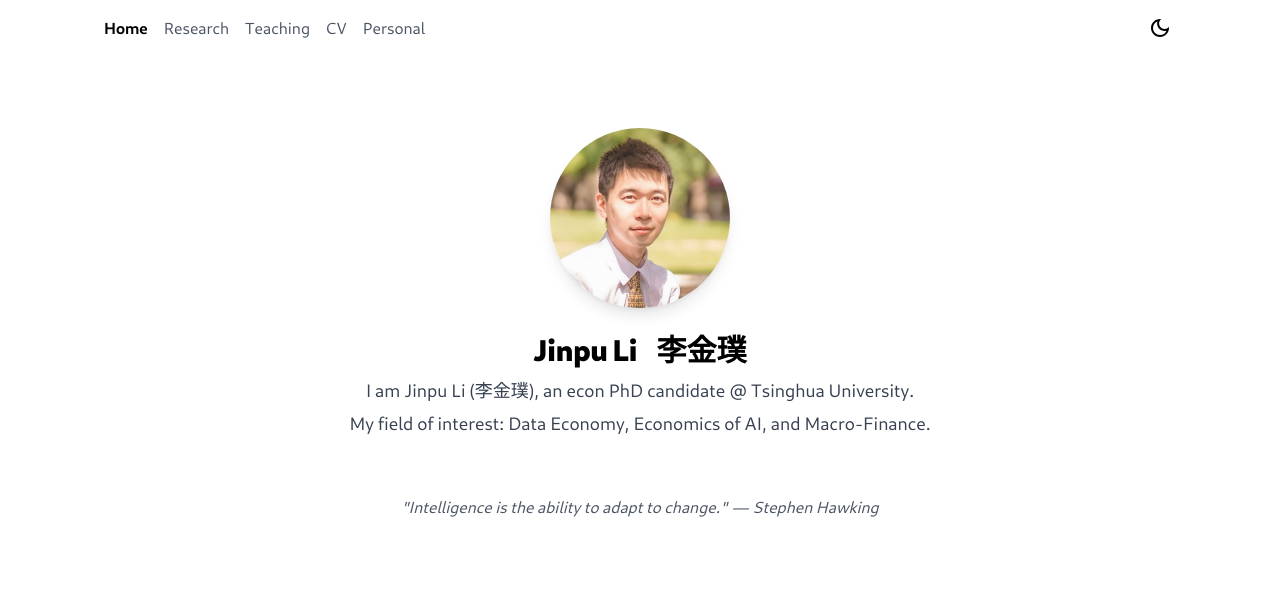
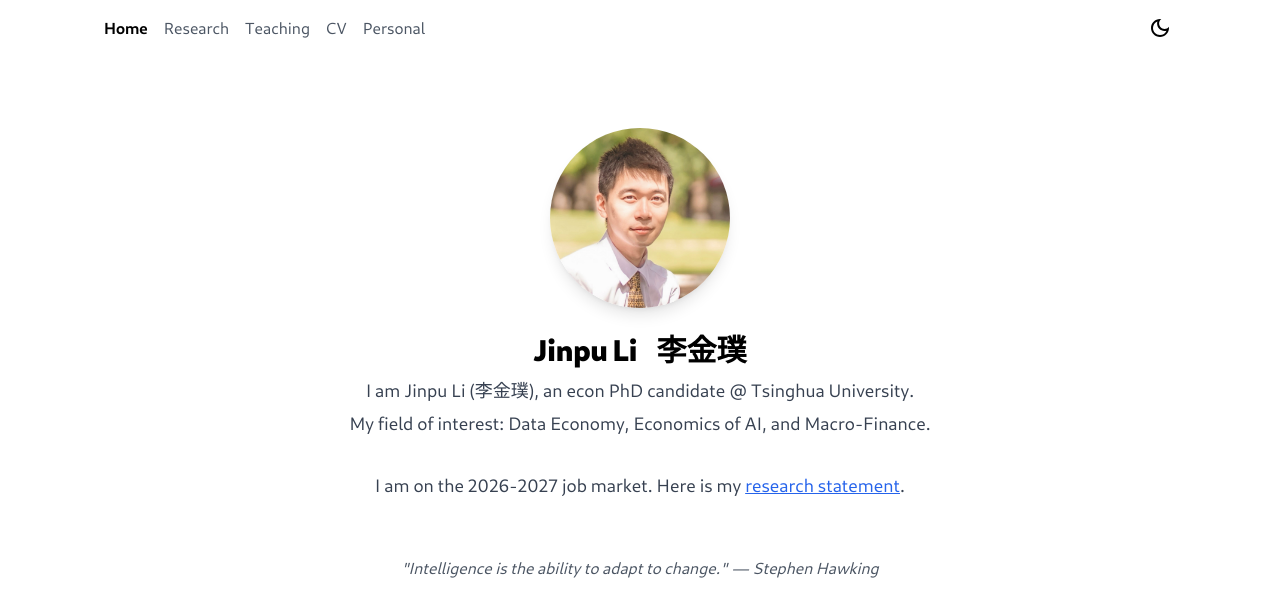
Before and after one commit to lijinpu/lijinpu.github.io, a Next.js app: page / in a window 1280 px wide. Shown: the top 616 px of the page. Built offline with nearby package versions, Linux system fonts and the light colour scheme.

Commit message:
auto update

```diff
--- a/pages/cv.tsx
+++ b/pages/cv.tsx
@@ -154,7 +154,13 @@ export default function CV({ lastUpdateISO }: InferGetStaticPropsType<typeof get
 </a>
     </li>
     <li>
-        The Supply of Patience: Population Growth and Bubble Capacity (with Yi Dong, Dongzhou Mei, and Zhenyang Xu).
+        The Supply of Patience: Population Growth and Bubble Capacity (with Yi Dong, Dongzhou Mei, and Zhenyang Xu). <a
+  href=" https://papers.ssrn.com/sol3/papers.cfm?abstract_id=7601580"
+  target="_blank"
+  rel="noopener noreferrer"
+>
+  [SSRN link]
+    </a>
     </li>
     <li>
         AI Wave, Collaborative Network, and Firm Markups (with Feng Dong, Haoning Sun, and Guang Yang).
--- a/pages/index.tsx
+++ b/pages/index.tsx
@@ -26,6 +26,18 @@ export default function Home() {
       <p className="text-lg text-gray-700 dark:text-gray-300 max-w-2xl leading-relaxed mb-8">
         My field of interest: Data Economy, Economics of AI, and Macro-Finance.
       </p>
+      <p className="text-lg text-gray-700 dark:text-gray-300 max-w-2xl leading-relaxed mb-8">
+  I am on the 2026-2027 job market.
+  {" "}Here is my{" "}
+  <a
+    href="https://cloud.tsinghua.edu.cn/f/2674e6c779a842df8035/"
+    target="_blank"
+    rel="noopener noreferrer"
+    className="text-blue-600 dark:text-blue-400 underline hover:text-blue-800 dark:hover:text-blue-300"
+  >
+    research statement
+  </a>.
+</p>
 
       {/* 引言 */}
       <p className="text-gray-600 dark:text-gray-400 mt-6 italic">
--- a/pages/research.tsx
+++ b/pages/research.tsx
@@ -111,7 +111,13 @@ export default function Research() {
 </a>
     </li>
     <li>
-        The Supply of Patience: Population Growth and Bubble Capacity (with Yi Dong, Dongzhou Mei, and Zhenyang Xu).
+        The Supply of Patience: Population Growth and Bubble Capacity (with Yi Dong, Dongzhou Mei, and Zhenyang Xu). <a
+  href=" https://papers.ssrn.com/sol3/papers.cfm?abstract_id=7601580"
+  target="_blank"
+  rel="noopener noreferrer"
+>
+  [SSRN link]
+</a>
     </li>
     <li>
         AI Wave, Collaborative Network, and Firm Markups (with Feng Dong, Haoning Sun, and Guang Yang).
```
